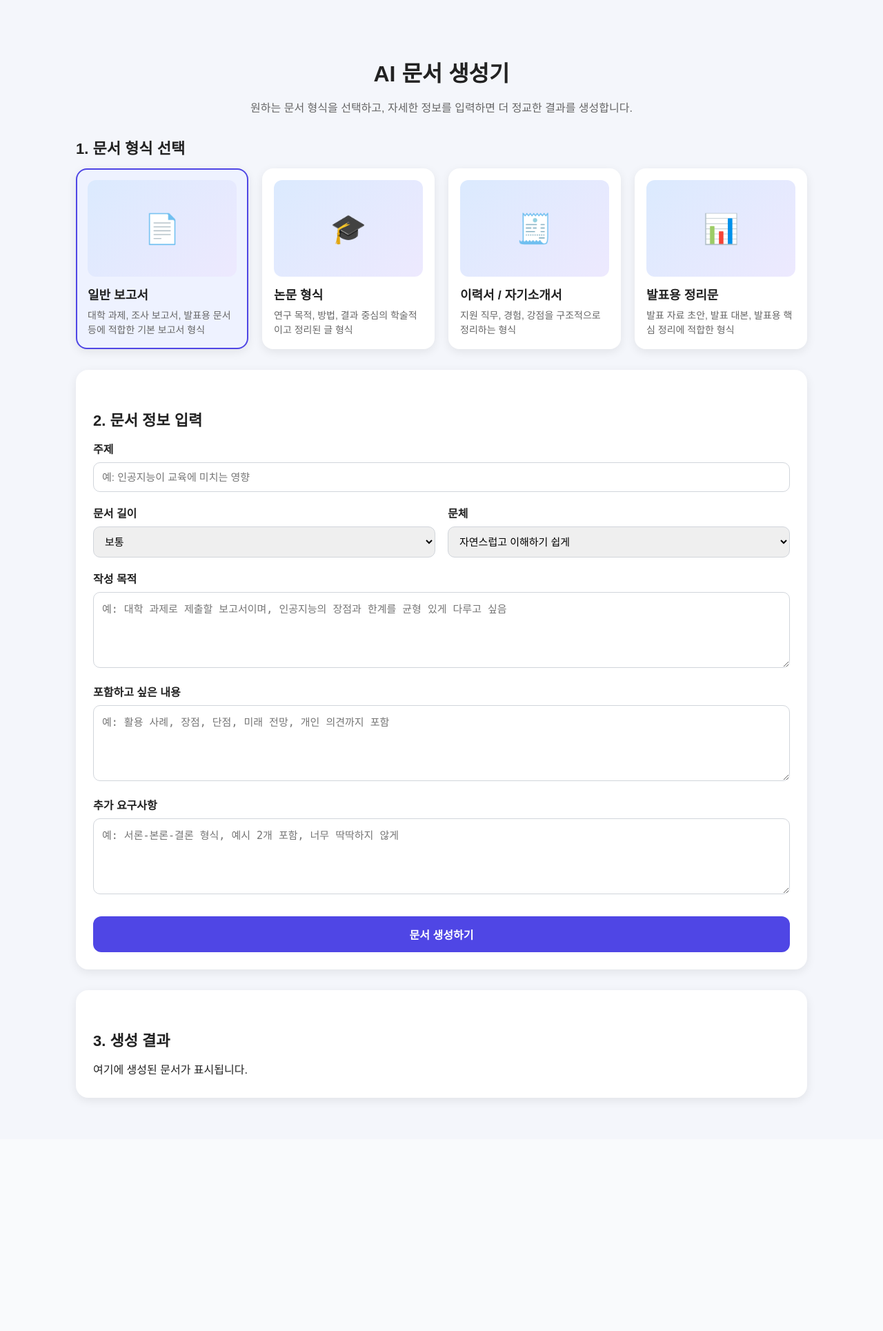
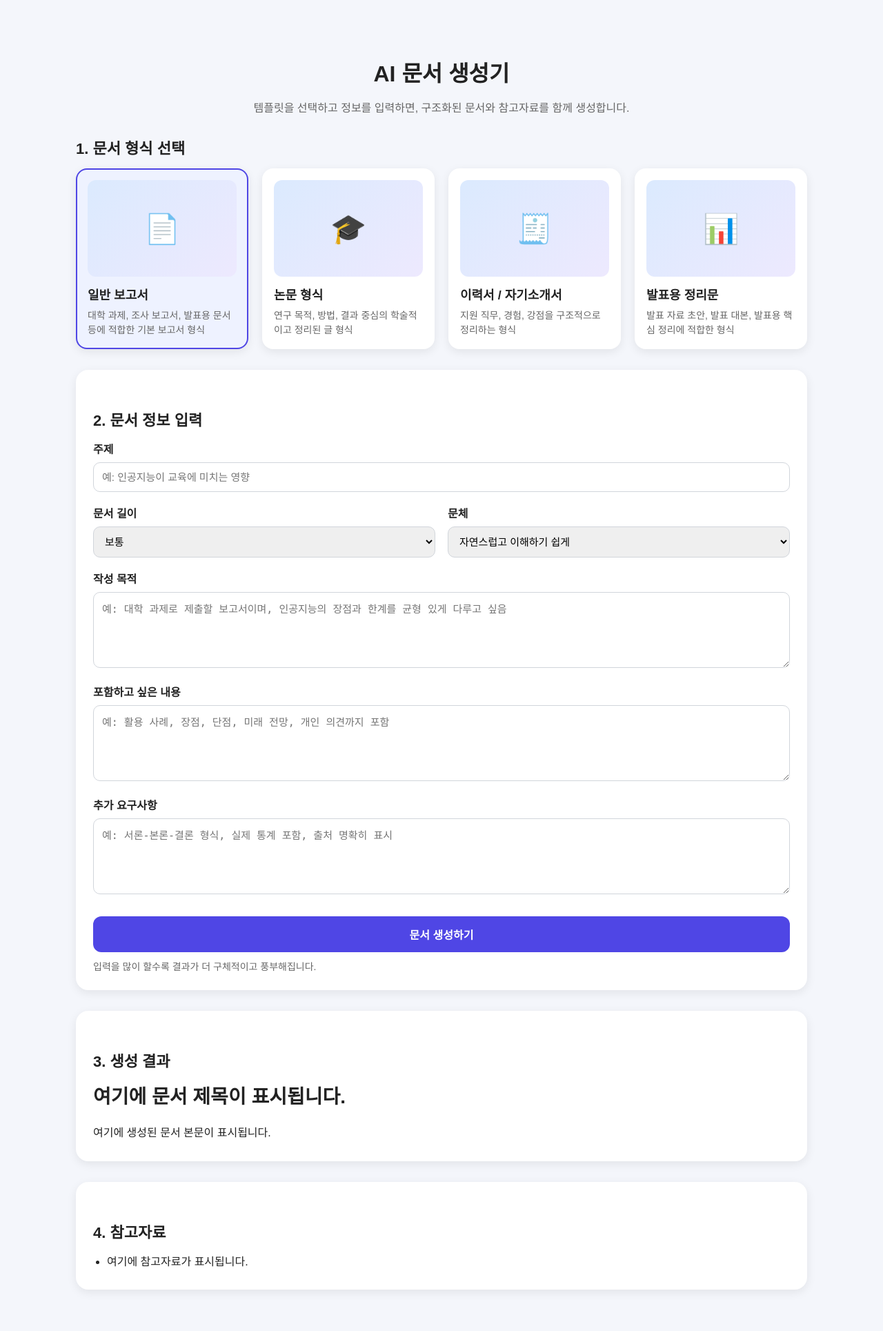
Before and after one commit to hangkswjdgus/ai-report3, a Flask app: page / in a window 1280 px wide. Shown: the whole page at 69% size. Before the commit the page ends 1597 px from the top, so only its background shows below. Run offline with Flask 3, Linux system fonts and the light colour scheme.

Commit message:
force update

```diff
--- a/requirements.txt
+++ b/requirements.txt
@@ -1,4 +1,4 @@
 flask
-openai==0.28
+openai>=1.0.0
 python-dotenv
 gunicorn
--- a/templates/index.html
+++ b/templates/index.html
@@ -88,7 +88,9 @@
             line-height: 1.5;
         }
 
-        .form-box {
+        .form-box,
+        .result-box,
+        .reference-box {
             margin-top: 30px;
             background: white;
             border-radius: 18px;
@@ -142,21 +144,33 @@
             background: #4338ca;
         }
 
-        .result-box {
-            margin-top: 30px;
-            background: white;
-            border-radius: 18px;
-            padding: 25px;
-            box-shadow: 0 4px 14px rgba(0,0,0,0.08);
+        button:disabled {
+            opacity: 0.7;
+            cursor: not-allowed;
         }
 
-        #result {
+        #resultTitle {
+            font-size: 28px;
+            font-weight: bold;
+            margin-bottom: 20px;
+        }
+
+        #resultBody {
             white-space: pre-wrap;
+            line-height: 1.9;
+            font-size: 16px;
+        }
+
+        #referenceList {
+            margin: 0;
+            padding-left: 20px;
             line-height: 1.8;
         }
 
-        .hidden {
-            display: none;
+        .notice {
+            color: #666;
+            font-size: 14px;
+            margin-top: 10px;
         }
 
         @media (max-width: 900px) {
@@ -179,7 +193,7 @@
 <body>
     <div class="container">
         <h1>AI 문서 생성기</h1>
-        <p class="subtitle">원하는 문서 형식을 선택하고, 자세한 정보를 입력하면 더 정교한 결과를 생성합니다.</p>
+        <p class="subtitle">템플릿을 선택하고 정보를 입력하면, 구조화된 문서와 참고자료를 함께 생성합니다.</p>
 
         <div class="section-title">1. 문서 형식 선택</div>
         <div class="template-grid">
@@ -248,15 +262,24 @@
 
             <div class="form-group">
                 <label for="extra">추가 요구사항</label>
-                <textarea id="extra" placeholder="예: 서론-본론-결론 형식, 예시 2개 포함, 너무 딱딱하지 않게"></textarea>
+                <textarea id="extra" placeholder="예: 서론-본론-결론 형식, 실제 통계 포함, 출처 명확히 표시"></textarea>
             </div>
 
-            <button onclick="generate()">문서 생성하기</button>
+            <button id="generateButton" onclick="generate()">문서 생성하기</button>
+            <div class="notice">입력을 많이 할수록 결과가 더 구체적이고 풍부해집니다.</div>
         </div>
 
         <div class="result-box">
             <div class="section-title">3. 생성 결과</div>
-            <div id="result">여기에 생성된 문서가 표시됩니다.</div>
+            <div id="resultTitle">여기에 문서 제목이 표시됩니다.</div>
+            <div id="resultBody">여기에 생성된 문서 본문이 표시됩니다.</div>
+        </div>
+
+        <div class="reference-box">
+            <div class="section-title">4. 참고자료</div>
+            <ul id="referenceList">
+                <li>여기에 참고자료가 표시됩니다.</li>
+            </ul>
         </div>
     </div>
 
@@ -280,7 +303,20 @@
             const details = document.getElementById("details").value;
             const extra = document.getElementById("extra").value;
 
-            document.getElementById("result").innerText = "생성 중입니다...";
+            const resultTitle = document.getElementById("resultTitle");
+            const resultBody = document.getElementById("resultBody");
+            const referenceList = document.getElementById("referenceList");
+            const button = document.getElementById("generateButton");
+
+            resultTitle.innerText = "생성 중입니다...";
+            resultBody.innerText = "잠시만 기다려 주세요.";
+            referenceList.innerHTML = "<li>참고자료를 정리하는 중입니다...</li>";
+
+            button.disabled = true;
+            button.innerText = "생성 중...";
+
+            const controller = new AbortController();
+            const timeoutId = setTimeout(() => controller.abort(), 60000);
 
             try {
                 const res = await fetch("/generate", {
@@ -296,13 +332,42 @@
                         purpose: purpose,
                         details: details,
                         extra: extra
-                    })
+                    }),
+                    signal: controller.signal
                 });
 
+                clearTimeout(timeoutId);
+
                 const data = await res.json();
-                document.getElementById("result").innerText = data.result;
+
+                resultTitle.innerText = data.title || "생성된 문서";
+                resultBody.innerText = data.body || "본문을 받아오지 못했습니다.";
+
+                referenceList.innerHTML = "";
+
+                if (data.references && data.references.length > 0) {
+                    data.references.forEach(ref => {
+                        const li = document.createElement("li");
+                        li.innerText = ref;
+                        referenceList.appendChild(li);
+                    });
+                } else {
+                    referenceList.innerHTML = "<li>표시할 참고자료가 없습니다.</li>";
+                }
+
             } catch (error) {
-                document.getElementById("result").innerText = "오류가 발생했습니다.";
+                if (error.name === "AbortError") {
+                    resultTitle.innerText = "시간 초과";
+                    resultBody.innerText = "생성이 너무 오래 걸려 중단되었습니다. 입력을 줄이거나 다시 시도해 주세요.";
+                    referenceList.innerHTML = "<li>참고자료를 불러오지 못했습니다.</li>";
+                } else {
+                    resultTitle.innerText = "오류 발생";
+                    resultBody.innerText = "요청 처리 중 문제가 발생했습니다.";
+                    referenceList.innerHTML = "<li>참고자료를 불러오지 못했습니다.</li>";
+                }
+            } finally {
+                button.disabled = false;
+                button.innerText = "문서 생성하기";
             }
         }
     </script>
```
